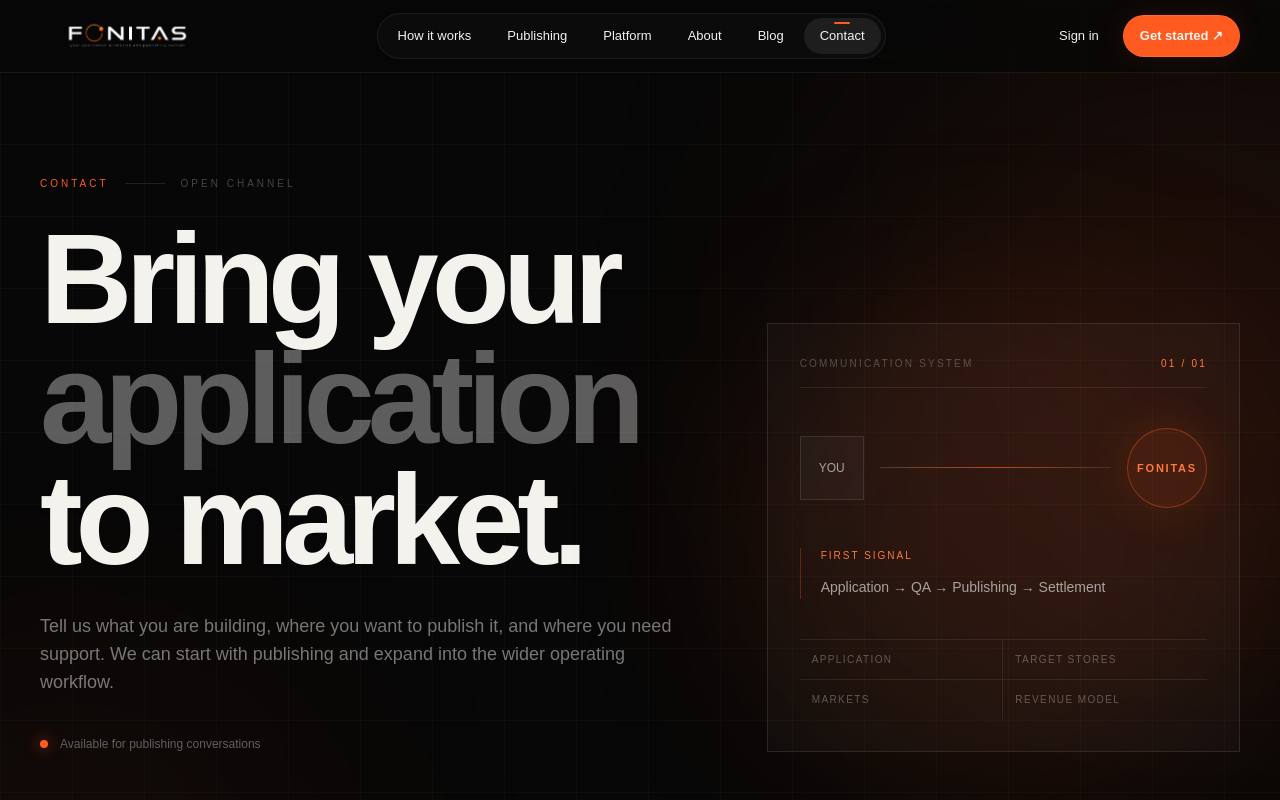
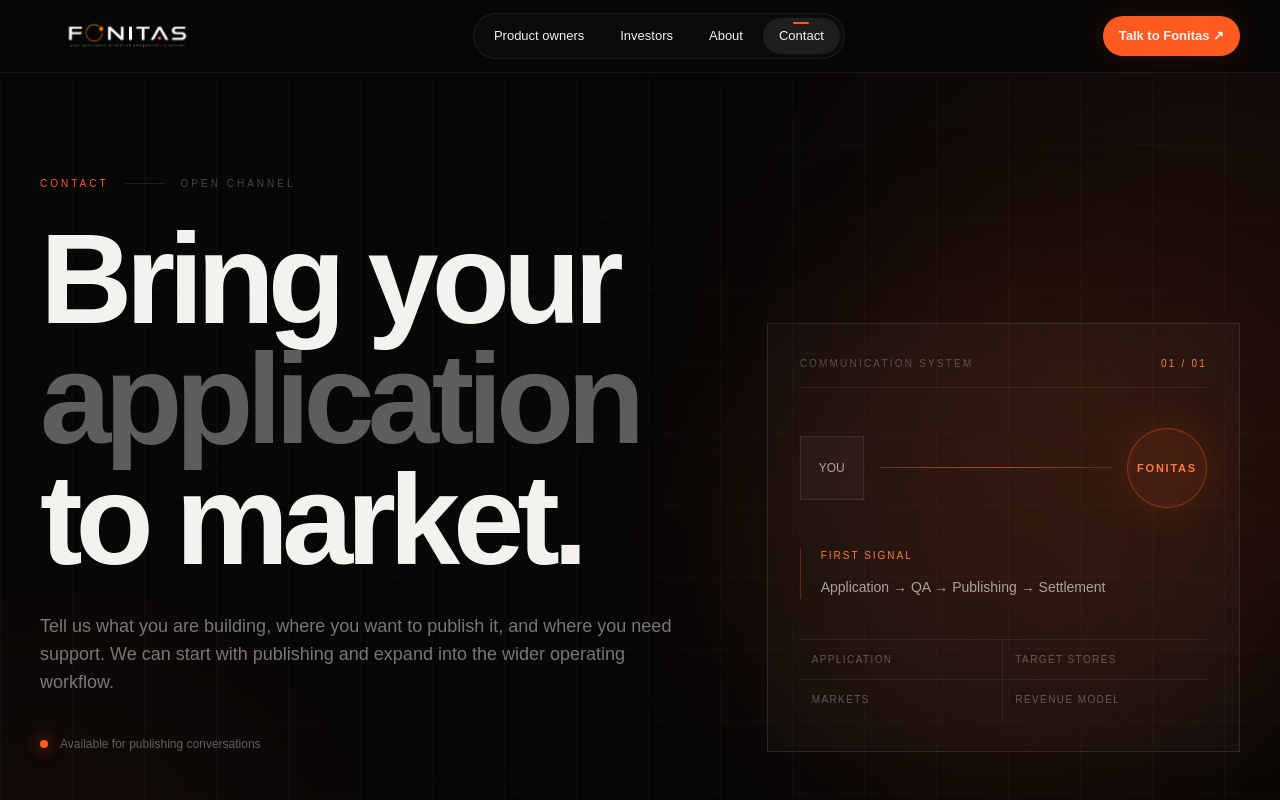
Before and after one commit to mohamad-es/Fonitas-website, a Next.js app: page /contact in a window 1280 px wide. Shown: the top 800 px of the page. Built offline with nearby package versions, Linux system fonts and the light colour scheme.

Commit message:
feat: simplify marketing navigation for two audiences

```diff
--- a/components/layout/header.tsx
+++ b/components/layout/header.tsx
@@ -6,11 +6,9 @@
 import { useEffect, useState } from "react";
 
 const primaryLinks = [
-  ["How it works", "/how-it-works"],
-  ["Publishing", "/publishing"],
-  ["Platform", "/platform"],
+  ["Product owners", "/product-owners"],
+  ["Investors", "/investors"],
   ["About", "/about"],
-  ["Blog", "/blog"],
   ["Contact", "/contact"],
 ] as const;
 
@@ -39,23 +37,17 @@
     };
   }, [open]);
 
-  const isActive = (href: string) => {
-    if (href === "/") return pathname === "/";
-    return pathname === href || pathname.startsWith(`${href}/`);
-  };
+  const isActive = (href: string) =>
+    pathname === href || pathname.startsWith(`${href}/`);
 
   return (
     <header className="fixed inset-x-0 top-0 z-50">
       <div className="border-b border-white/[0.07] bg-[#070707]/75 backdrop-blur-2xl">
         <div className="mx-auto flex h-[72px] max-w-[1400px] items-center justify-between px-5 sm:px-6 lg:px-10">
-          <Link
-            href="/"
-            aria-label="Fonitas home"
-            className="relative z-10 block w-[148px] transition-opacity hover:opacity-85 sm:w-[175px]"
-          >
+          <Link href="/" aria-label="Fonitas home" className="relative z-10 block w-[148px] transition-opacity hover:opacity-85 sm:w-[175px]">
             <Image
               src="/foonitas-logo.png"
-              alt="Fonitas — application publishing operating system"
+              alt="Fonitas"
               width={350}
               height={92}
               priority
@@ -63,13 +55,9 @@
             />
           </Link>
 
-          <nav
-            aria-label="Primary navigation"
-            className="hidden items-center gap-1 rounded-full border border-white/[0.07] bg-white/[0.025] p-1 lg:flex"
-          >
+          <nav aria-label="Primary navigation" className="hidden items-center gap-1 rounded-full border border-white/[0.07] bg-white/[0.025] p-1 lg:flex">
             {primaryLinks.map(([label, href]) => {
               const active = isActive(href);
-
               return (
                 <Link
                   key={href}
@@ -81,28 +69,16 @@
                       : "text-white/55 hover:bg-white/[0.04] hover:text-white"
                   }`}
                 >
-                  {active && (
-                    <span className="absolute left-1/2 top-1 h-0.5 w-4 -translate-x-1/2 rounded-full bg-[#ff5a1f]" />
-                  )}
+                  {active && <span className="absolute left-1/2 top-1 h-0.5 w-4 -translate-x-1/2 rounded-full bg-[#ff5a1f]" />}
                   {label}
                 </Link>
               );
             })}
           </nav>
 
-          <div className="flex items-center gap-2 sm:gap-3">
-            <Link
-              href="/login"
-              className="hidden px-3 py-2 text-[13px] text-white/60 transition hover:text-white sm:block"
-            >
-              Sign in
-            </Link>
-
-            <Link
-              href="/register"
-              className="hidden rounded-full border border-[#ff7a3d]/40 bg-[#ff5a1f] px-4 py-2.5 text-[13px] font-semibold text-black shadow-[0_0_28px_rgba(255,90,31,0.12)] transition hover:border-[#ff9a69]/60 hover:bg-[#ff7a3d] hover:shadow-[0_0_34px_rgba(255,90,31,0.2)] sm:block"
-            >
-              Get started <span aria-hidden="true">↗</span>
+          <div className="flex items-center gap-3">
+            <Link href="/contact" className="hidden rounded-full bg-[#ff5a1f] px-4 py-2.5 text-[13px] font-semibold text-black shadow-[0_0_28px_rgba(255,90,31,0.12)] transition hover:bg-[#ff7a3d] sm:block">
+              Talk to Fonitas <span aria-hidden="true">↗</span>
             </Link>
 
             <button
@@ -114,36 +90,21 @@
             >
               <span className="sr-only">{open ? "Close menu" : "Open menu"}</span>
               <span className="relative block h-4 w-4" aria-hidden="true">
-                <span
-                  className={`absolute left-0 top-[3px] h-px w-4 bg-white transition-transform duration-200 ${
-                    open ? "translate-y-[4px] rotate-45" : ""
-                  }`}
-                />
-                <span
-                  className={`absolute left-0 top-[11px] h-px w-4 bg-white transition-transform duration-200 ${
-                    open ? "-translate-y-[4px] -rotate-45" : ""
-                  }`}
-                />
+                <span className={`absolute left-0 top-[3px] h-px w-4 bg-white transition-transform duration-200 ${open ? "translate-y-[4px] rotate-45" : ""}`} />
+                <span className={`absolute left-0 top-[11px] h-px w-4 bg-white transition-transform duration-200 ${open ? "-translate-y-[4px] -rotate-45" : ""}`} />
               </span>
             </button>
           </div>
         </div>
       </div>
 
-      <div
-        className={`overflow-hidden border-b border-white/[0.07] bg-[#070707]/95 backdrop-blur-2xl transition-all duration-300 lg:hidden ${
-          open ? "max-h-[calc(100vh-72px)] opacity-100" : "pointer-events-none max-h-0 opacity-0"
-        }`}
-        aria-hidden={!open}
-      >
-        <nav
-          aria-label="Mobile navigation"
-          className="mx-auto max-w-[1400px] overflow-y-auto px-5 py-4 sm:px-6"
-        >
+      <div className={`overflow-hidden border-b border-white/[0.07] bg-[#070707]/95 backdrop-blur-2xl transition-all duration-300 lg:hidden ${
+        open ? "max-h-[calc(100vh-72px)] opacity-100" : "pointer-events-none max-h-0 opacity-0"
+      }`} aria-hidden={!open}>
+        <nav aria-label="Mobile navigation" className="mx-auto max-w-[1400px] overflow-y-auto px-5 py-4 sm:px-6">
           <div className="divide-y divide-white/[0.07]">
             {primaryLinks.map(([label, href], index) => {
               const active = isActive(href);
-
               return (
                 <Link
                   key={href}
@@ -155,11 +116,7 @@
                   }`}
                 >
                   <span>{label}</span>
-                  <span
-                    className={`text-sm transition-transform ${
-                      active ? "translate-x-0 text-[#ff5a1f]" : "-translate-x-1 text-white/25"
-                    }`}
-                  >
+                  <span className={active ? "text-sm text-[#ff5a1f]" : "text-sm text-white/25"}>
                     {String(index + 1).padStart(2, "0")} ↗
                   </span>
                 </Link>
@@ -167,22 +124,9 @@
             })}
           </div>
 
-          <div className="mt-5 flex items-center gap-3 border-t border-white/[0.07] pt-5">
-            <Link
-              href="/login"
-              tabIndex={open ? 0 : -1}
-              className="flex-1 rounded-full border border-white/10 px-5 py-3 text-center text-sm text-white/70 transition hover:border-white/20 hover:text-white"
-            >
-              Sign in
-            </Link>
-            <Link
-              href="/register"
-              tabIndex={open ? 0 : -1}
-              className="flex-1 rounded-full bg-[#ff5a1f] px-5 py-3 text-center text-sm font-semibold text-black transition hover:bg-[#ff7a3d]"
-            >
-              Get started ↗
-            </Link>
-          </div>
+          <Link href="/contact" tabIndex={open ? 0 : -1} className="mt-5 flex items-center justify-center rounded-full bg-[#ff5a1f] px-5 py-3 text-sm font-semibold text-black transition hover:bg-[#ff7a3d]">
+            Talk to Fonitas ↗
+          </Link>
         </nav>
       </div>
     </header>
```
